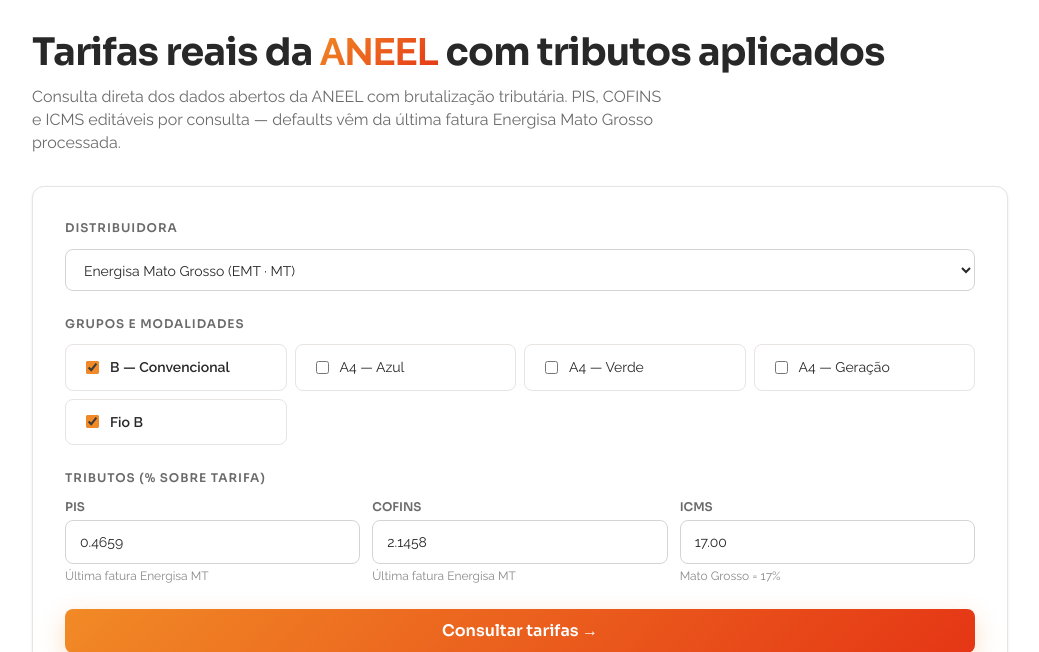
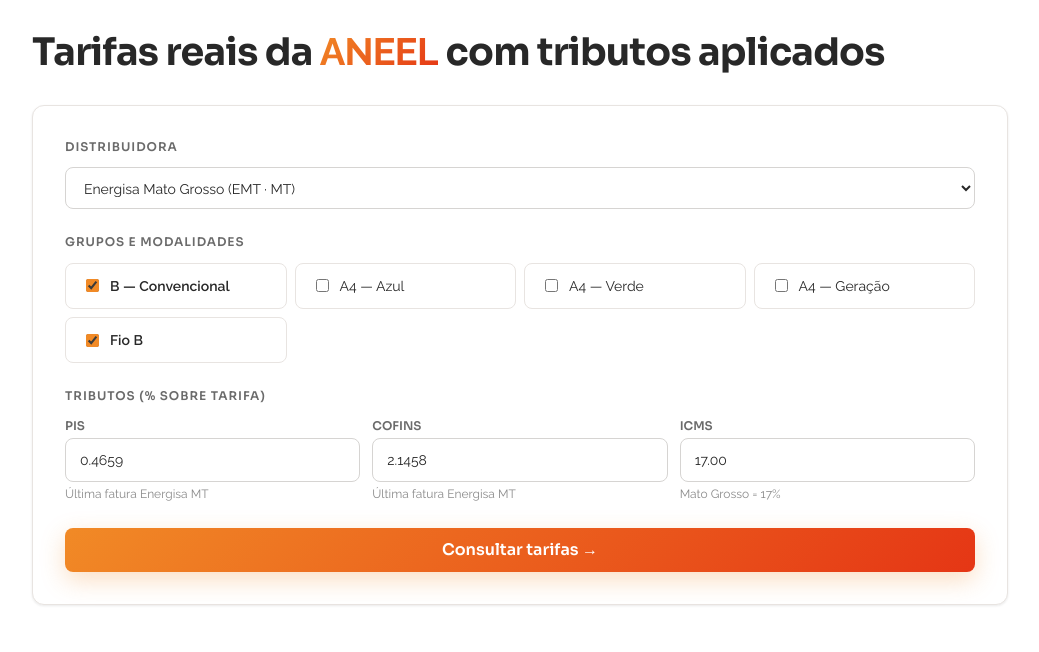
Before and after one commit to PauloSeze/tarifas-aneel, a FastAPI app: page / in a window 1280 px wide. Shown: the part 93-745 px from the top of the page, without its empty margins (120-1159 px from the left). Run offline with FastAPI, Linux system fonts and the light colour scheme.

Commit message:
ui: remove paragrafo descritivo do hero

```diff
--- a/app/templates/form.html
+++ b/app/templates/form.html
@@ -128,7 +128,6 @@
 {% block content %}
 <section class="mw-hero">
   <h1>Tarifas reais da <strong>ANEEL</strong> com tributos aplicados</h1>
-  <p>Consulta direta dos dados abertos da ANEEL com brutalização tributária. PIS, COFINS e ICMS editáveis por consulta — defaults vêm da última fatura Energisa Mato Grosso processada.</p>
 </section>
 
 <div class="mw-card">
```
